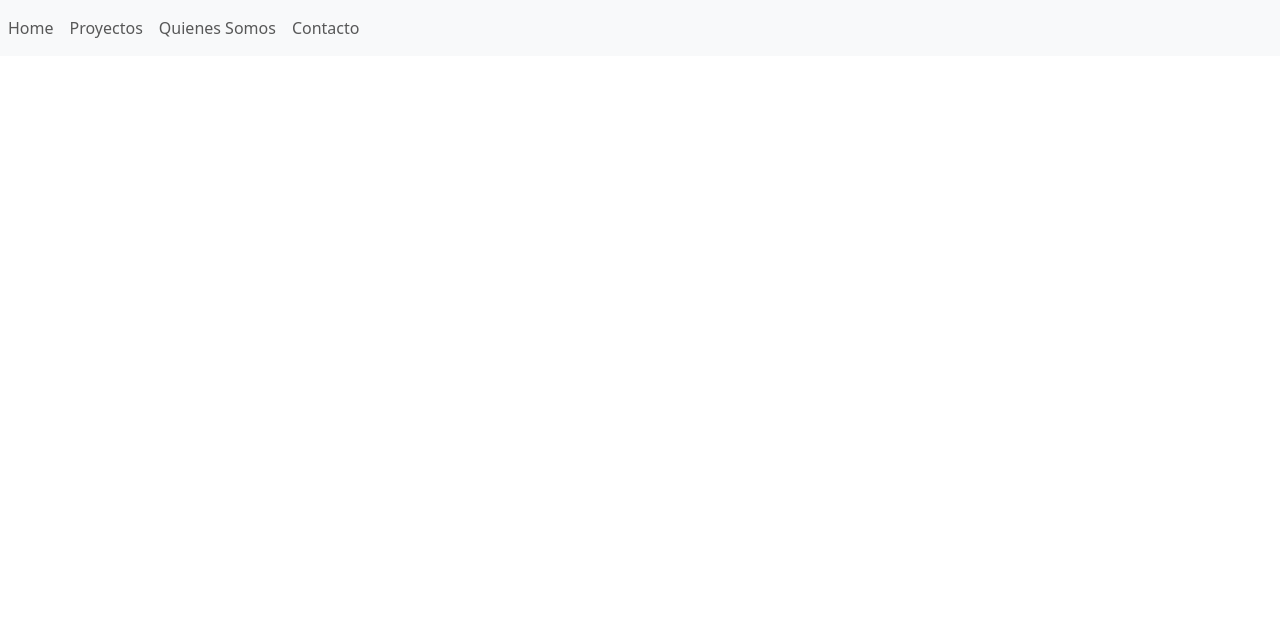
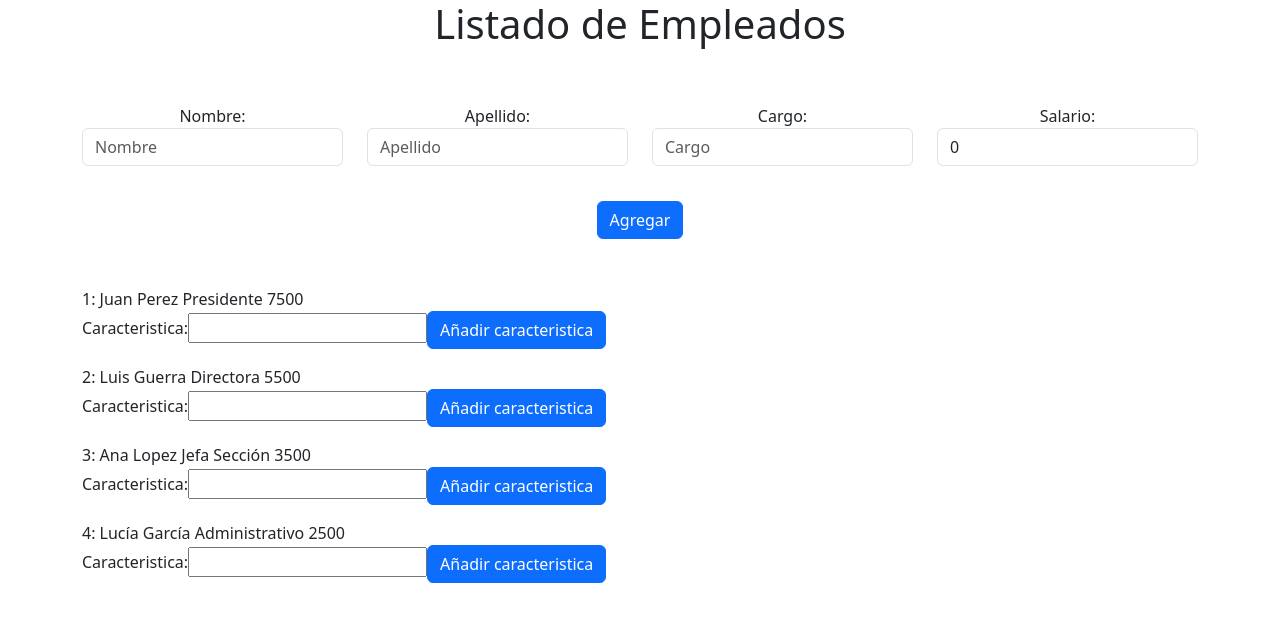
Before and after one commit to aljuarizmi/app-empleados, an Angular app: page / in a window 1280 px wide. Shown: the top 622 px of the page. Built offline with nearby package versions, Linux system fonts and the light colour scheme.

Commit message:
Se agregan cambios de comunicacion entre componentes. De componente padre a hijo mediante la directiva @input. Referencia: Comunicacion entre componentes I, video 19

```diff
--- a/src/app/app.component.html
+++ b/src/app/app.component.html
@@ -1,14 +1,39 @@
-<nav class="navbar navbar-expand-sm bg-light">
-  <!-- <div class="container-fluid"> -->
-    <!-- <div class="navbar-header">
-      <a class="navbar-brand" href="#">WebSiteName</a>
-    </div> -->
-    <ul class="navbar-nav">
-      <li class="nav-item"><a class="nav-link" routerLink="Home" href="#">Home</a></li>
-      <li class="nav-item"><a class="nav-link" routerLink="Proyectos" href="#">Proyectos</a></li>
-      <li class="nav-item"><a class="nav-link" routerLink="Quienes" href="#">Quienes Somos</a></li>
-      <li class="nav-item"><a class="nav-link" routerLink="Contacto" href="#">Contacto</a></li>
-    </ul>
-  <!-- </div> -->
-</nav>
-<router-outlet></router-outlet>
+<div class="container">
+  <div class="col" style="text-align: center;">
+    <h1>{{titulo}}</h1>
+    <br><br>
+    <form class="form-group row">
+      <div class="form-group col-md-3">
+        <label for="nombre">Nombre:</label>
+        <input type="text" name="nombre" id="nombre" placeholder="Nombre" class="form-control"[(ngModel)]="cuadroNombre">
+      </div>
+      <div class="form-group col-md-3">
+        <label for="apellido">Apellido:</label>
+        <input type="text" name="apellido" id="apellido" placeholder="Apellido" class="form-control"[(ngModel)]="cuadroApellido">
+      </div>
+      <div class="form-group col-md-3">
+        <label for="cargo">Cargo:</label>
+        <input type="text" name="cargo" id="cargo" placeholder="Cargo" class="form-control"[(ngModel)]="cuadroCargo">
+      </div>
+      <div class="form-group col-md-3">
+        <label for="salario">Salario:</label>
+        <input type="text" name="salario" id="salario" placeholder="Salario" class="form-control"[(ngModel)]="cuadroSalario">
+      </div>
+      <div class="col">
+          <button type="submit" class="btn btn-primary" (click)="agregarEmpleado()" style="margin-top: 35px;">Agregar</button>
+      </div>
+    </form>
+  </div>
+</div>
+<br><br>
+<app-empleado-hijo-c *ngFor="let empleado of empleados; let i=index" [empleadoDeLista]="empleado" [indice]="i">
+</app-empleado-hijo-c>
+<!-- <div class="container">
+  <div class="row">
+    <div class="col">
+      <div *ngFor="let empleado of empleados; let i=index">
+       {{i+1}}: {{empleado.nombre}} {{empleado.apellido}} {{empleado.cargo}} {{empleado.salario}}
+      </div>
+    </div>
+  </div>
+</div> -->
--- a/src/app/servicio-empleados.service.ts
+++ b/src/app/servicio-empleados.service.ts
@@ -1,5 +1,5 @@
 import { Injectable } from '@angular/core';
-import { Empleado } from "./empleado.model";
+
 @Injectable({
   providedIn: 'root'
 })
@@ -8,15 +8,7 @@
   constructor() {
 
   }
-  empleados:Empleado[]=[
-    new Empleado("Juan","Perez","Presidente",7500),
-    new Empleado("Luis","Guerra","Directora",5500),
-    new Empleado("Ana","Lopez","Jefa Sección",3500),
-    new Empleado("Lucía","García","Administrativo",2500),
-  ];
-  agregarEmpleadoServicio(miEmpleado:Empleado){
-    this.empleados.push(miEmpleado);
-  }
+
   muestraMensaje(mensaje:string){
     alert(mensaje);
   }
--- a/tsconfig.json
+++ b/tsconfig.json
@@ -3,7 +3,7 @@
 {
   "compileOnSave": false,
   "compilerOptions": {
-    "strictPropertyInitialization": false,
+    //"strictPropertyInitialization": false,
     "outDir": "./dist/out-tsc",
     "strict": true,
     "noImplicitOverride": true,
```
Also changed, not shown: src/app/empleado-hijo-c/empleado-hijo-c.component.ts (+4 -3 lines).
